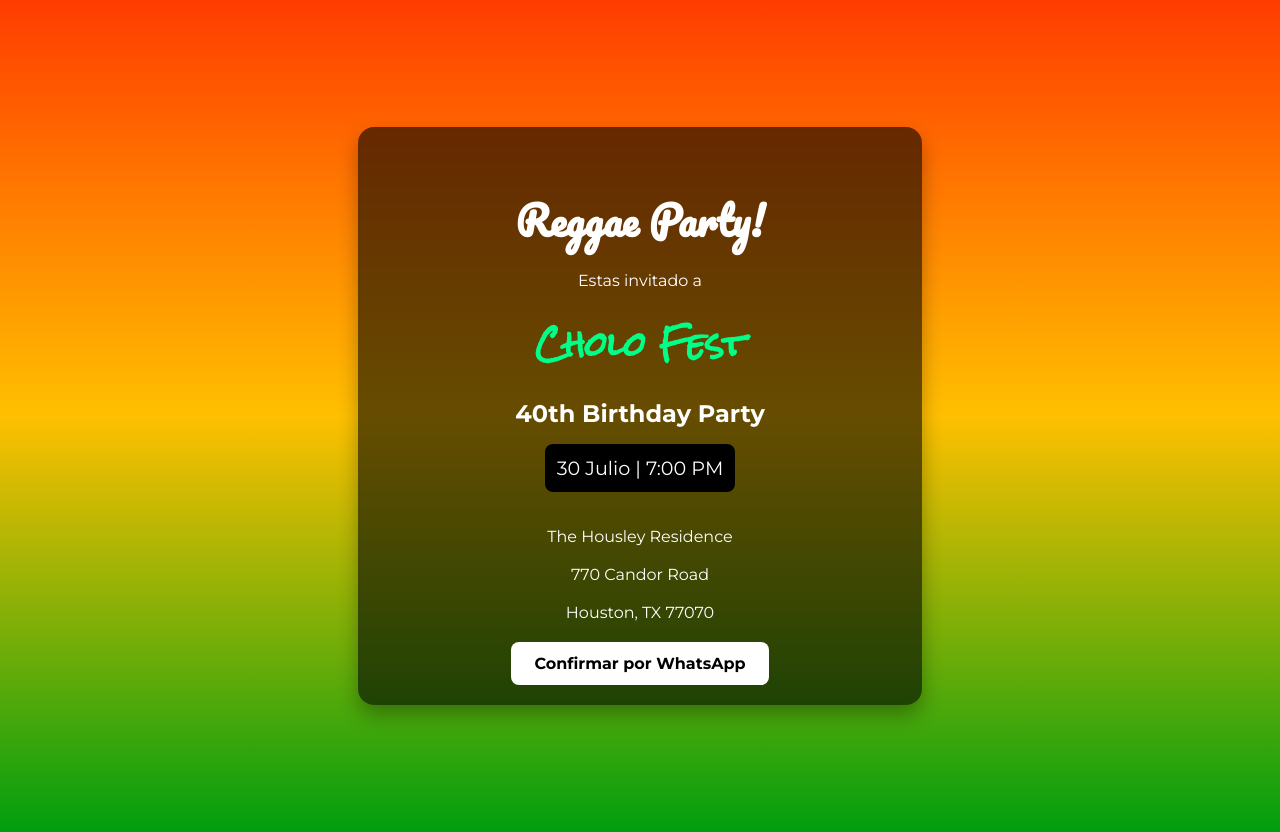
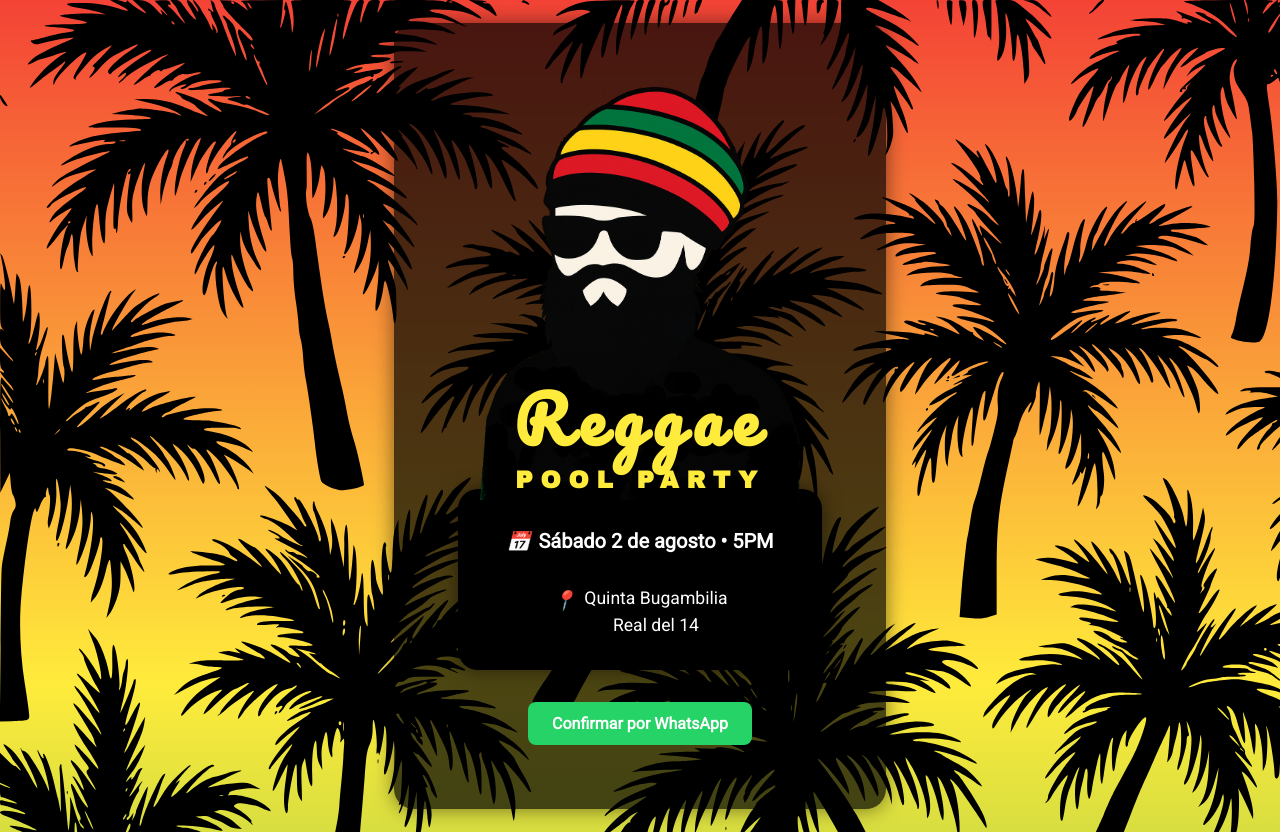
Before and after one commit to pbejarano/cholo-fest, a plain HTML site: page index.html in a window 1280 px wide. Drawn offline with Linux system fonts and the light colour scheme.

Commit message:
cambio de diseño

```diff
--- a/index.html
+++ b/index.html
@@ -1,121 +1,43 @@
 <!DOCTYPE html>
-<html lang="en">
+<html lang="es">
   <head>
     <meta charset="UTF-8" />
     <meta name="viewport" content="width=device-width, initial-scale=1.0" />
-  <title>Reggae Birthday Invitation</title>
-  <link href="https://fonts.googleapis.com/css2?family=Pacifico&family=Montserrat:wght@400;700&family=Rock+Salt&display=swap" rel="stylesheet">
-  <style>
-    :root {
-      --primary-color: #ff0000;
-      --secondary-color: #009e0f;
-      --background-gradient: linear-gradient(to bottom, #ff3c00, #ffc000, #009e0f);
-
-      /* Configurable Data */
-      --party-title: "Reggae Party!";
-      --invite-name: "Brandon Collins";
-      --event-description: "30th Birthday Party";
-      --event-date: "Sept 24 | 7:00 PM";
-      --event-location: "The Housley Residence\n770 Candor Road\nHouston, TX 77070";
-      --contact-number: "(123)-456-7890";
-    }
-
-    body {
-      margin: 0;
-      font-family: 'Montserrat', sans-serif;
-      background: var(--background-gradient);
-      color: white;
-      display: flex;
-      align-items: center;
-      justify-content: center;
-      min-height: 100vh;
-      text-align: center;
-      padding: 1rem;
-    }
-
-    .card {
-      background-color: rgba(0, 0, 0, 0.6);
-      padding: 2rem;
-      border-radius: 1rem;
-      box-shadow: 0 10px 20px rgba(0, 0, 0, 0.3);
-      max-width: 500px;
-      width: 100%;
-    }
-
-    h1 {
-      font-family: 'Pacifico', cursive;
-      font-size: 2.5rem;
-      margin-bottom: 0.5rem;
-      color: #fff;
-    }
-
-    h2 {
-      font-family: 'Rock Salt', cursive;
-      font-size: 2rem;
-      margin: 0.5rem 0;
-      color: #00ff88;
-    }
-
-    h3 {
-      font-weight: 700;
-      margin: 1rem 0;
-      font-size: 1.5rem;
-    }
-
-    .date {
-      background: black;
-      padding: 0.75rem;
-      border-radius: 0.5rem;
-      display: inline-block;
-      font-size: 1.2rem;
-      margin-bottom: 1rem;
-    }
-
-    .location {
-      white-space: pre-line;
-      font-size: 1rem;
-    }
-
-    .rsvp {
-      margin-top: 2rem;
-    }
-
-    .rsvp a {
-      background-color: white;
-      color: black;
-      padding: 0.75rem 1.5rem;
-      border-radius: 0.5rem;
-      text-decoration: none;
-      font-weight: bold;
-      transition: background 0.3s;
-    }
-
-    .rsvp a:hover {
-      background-color: #ddd;
-    }
-
-    @media (max-width: 500px) {
-      h1 { font-size: 2rem; }
-      h2 { font-size: 1.5rem; }
-      h3 { font-size: 1.2rem; }
-    }
-  </style>
+    <title>Reggae Pool Party</title>
+    <link rel="preconnect" href="https://fonts.googleapis.com" />
+    <link rel="preconnect" href="https://fonts.gstatic.com" crossorigin />
+    <link
+      href="https://fonts.googleapis.com/css2?family=Pacifico&family=Archivo+Black&family=Roboto&display=swap"
+      rel="stylesheet"
+    />
+    <link rel="stylesheet" href="main.css" />
   </head>
   <body>
-  <div class="card">
-    <h1>Reggae Party!</h1>
-    <p>Estas invitado a</p>
-    <h2>Cholo Fest</h2>
-    <h3>40th Birthday Party</h3>
-    <div class="date">30 Julio | 7:00 PM</div>
+    <div class="container">
+      <img src="assets/personaje-cholo-fest-2.png" alt="Logo personaje reggae" class="logo" />
+      <div class="title">
+          <h1>Reggae</h1>
+          <h2>Pool Party</h2>
+      </div>
+      <div class="direccion">
+          <div class="date-time">
+            <i class="icon-calendar">📅</i>
+            <span>Sábado 2 de agosto &bull; 5PM</span>
+          </div>
           <div class="location">
-      The Housley Residence<br>
-      770 Candor Road<br>
-      Houston, TX 77070
+            <i class="icon-location">📍</i>
+            <a href="https://maps.google.com/?q=Quinta+Bugambilia+Real+del+14" target="_blank" class="location-link">
+              Quinta Bugambilia<br />
+              Real del 14
+            </a>
           </div>
-    <div class="rsvp">
-      <a href="https://wa.me/11234567890?text=Hola%2C%20confirmo%20mi%20asistencia%20a%20la%20fiesta%20de%20cumplea%C3%B1os%20Reggae!">Confirmar por WhatsApp</a>
       </div>
+      <a
+        class="cta"
+        href="https://wa.me/?text=Confirmo%20mi%20asistencia%20a%20la%20Reggae%20Pool%20Party"
+        target="_blank"
+        >Confirmar por WhatsApp</a
+      >
     </div>
   </body>
 </html>
--- /dev/null
+++ b/main.css
@@ -0,0 +1,137 @@
+:root {
+    --primary-color: #f44336;
+    --secondary-color: #4caf50;
+    --accent-color: #ffeb3b;
+    --font-title: 'Pacifico', cursive;
+    --font-heading: 'Archivo Black', sans-serif;
+    --font-body: 'Roboto', sans-serif;
+  }
+
+  body {
+    margin: 0;
+    padding: 0;
+    background: linear-gradient(to bottom, #f44336, #ffeb3b, #4caf50);
+    font-family: var(--font-body);
+    color: #fff;
+    text-align: center;
+    /* background-image: url('assets/bg-palmeras.svg');
+    background-size: cover;
+    background-position: center; */
+    display: flex;
+    align-items: center;
+    justify-content: center;
+    min-height: 100vh;
+    text-align: center;
+    padding: 1rem;
+    background-image: url('assets/fondo-palmeras.svg');
+    background-repeat: repeat;
+  }
+
+  .container {
+    max-width: 600px;
+    margin: 0 auto;
+    padding: 4rem;
+    background-color: rgba(0, 0, 0, 0.7);
+    border-radius: 20px;
+    box-shadow: 0 0 20px rgba(0, 0, 0, 0.5);
+  }
+
+  .logo {
+    width: 320px;
+    margin: 0 auto 1.5rem;
+  }
+
+  .title {
+    display: flex;
+    flex-direction: column;
+    align-items: center;
+    position: relative;
+    top: -13rem;
+  }
+
+  h1 {
+    font-family: var(--font-title);
+    font-size: 4rem;
+    letter-spacing: 0.6rem;
+    margin-bottom: 0.5rem;
+    color: var(--accent-color);
+  }
+
+  h2 {
+    font-family: var(--font-heading);
+    font-size: 1.5rem;
+    margin: 0;
+    color: var(--accent-color);
+    letter-spacing: 0.5rem;
+    position: relative;
+    top: -1rem;
+    text-transform: uppercase;
+  }
+
+  .direccion {
+    background-color: rgba(0, 0, 0, 1);
+    border-radius: 20px;
+    box-shadow: 0 0 20px rgba(0, 0, 0, 0.5);
+    padding: 2rem;
+    margin-top: -14.2rem;
+  }
+
+  .date-time {
+    font-size: 1.25rem;
+    font-weight: bold;
+    background: #000;
+    color: #fff;
+    display: inline-flex;
+    align-items: center;
+    gap: 0.5rem;
+    padding: 0.5rem 1rem;
+    border-radius: 10px;
+    margin-bottom: 1.5rem;
+  }
+
+  .icon-calendar {
+    font-size: 1.2rem;
+  }
+
+  .location {
+    font-size: 1.1rem;
+    line-height: 1.5;
+    display: flex;
+    align-items: flex-start;
+    gap: 0.5rem;
+    justify-content: center;
+  }
+
+  .icon-location {
+    font-size: 1.2rem;
+    margin-top: 0.1rem;
+  }
+
+  .location-link {
+    color: #fff;
+    text-decoration: none;
+    transition: color 0.3s ease;
+  }
+
+  .location-link:hover {
+    color: var(--accent-color);
+    text-decoration: underline;
+  }
+
+  .cta {
+    display: inline-block;
+    margin-top: 2rem;
+    padding: 0.75rem 1.5rem;
+    font-size: 1rem;
+    background: #25d366;
+    color: white;
+    text-decoration: none;
+    border-radius: 8px;
+    font-weight: bold;
+  }
+
+  @media (max-width: 600px) {
+    .container {
+      margin: 1rem;
+    }
+  }
```
Also changed, not shown: indexBK.html (added, +121 -0 lines), assets/bg-palmeras.svg (added), assets/fondo-palmeras.png (added), assets/fondo-palmeras.svg (added), assets/personaje-cholo-fest-2.png (added), 1 other file. Lines whose indentation alone changed are shown as unchanged.
